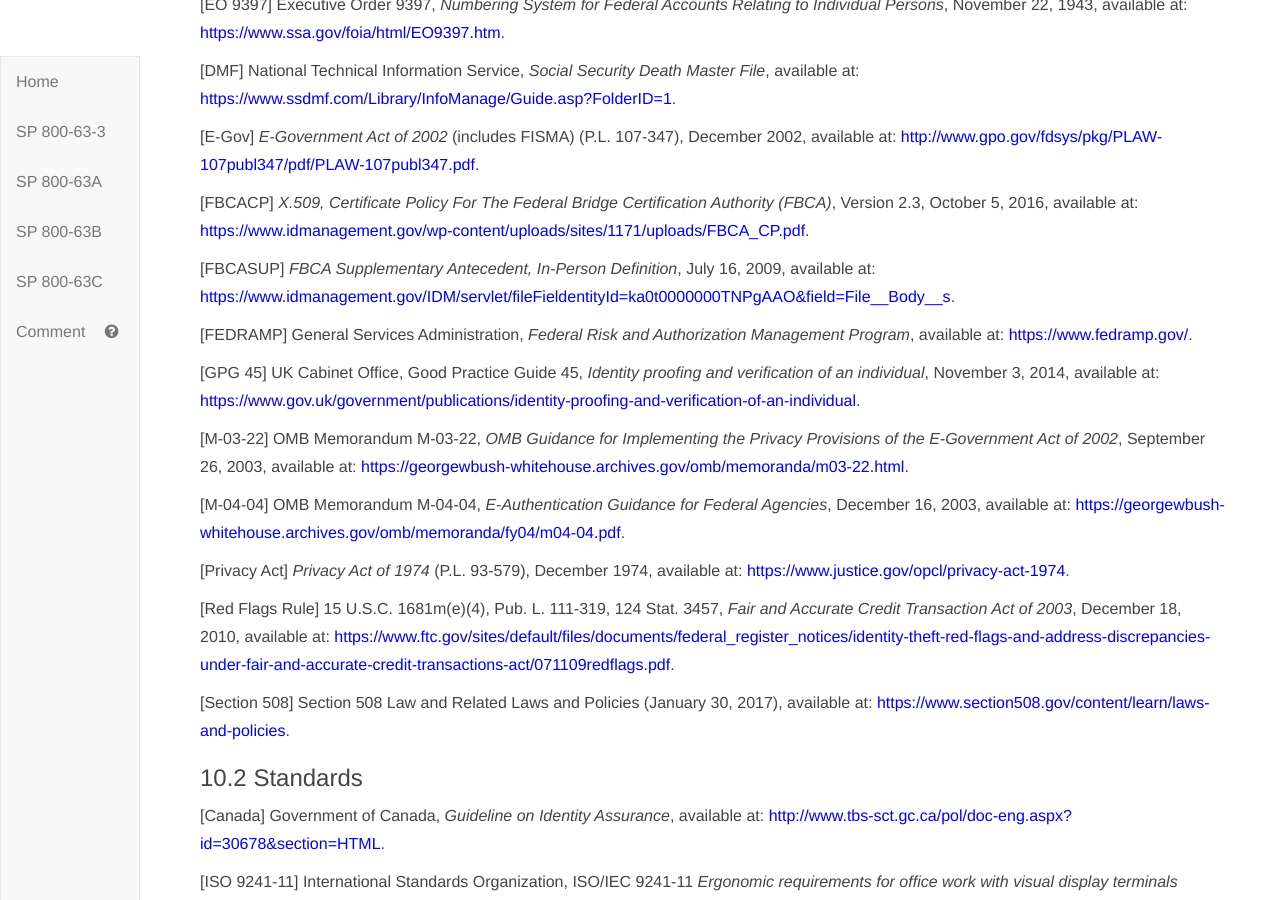
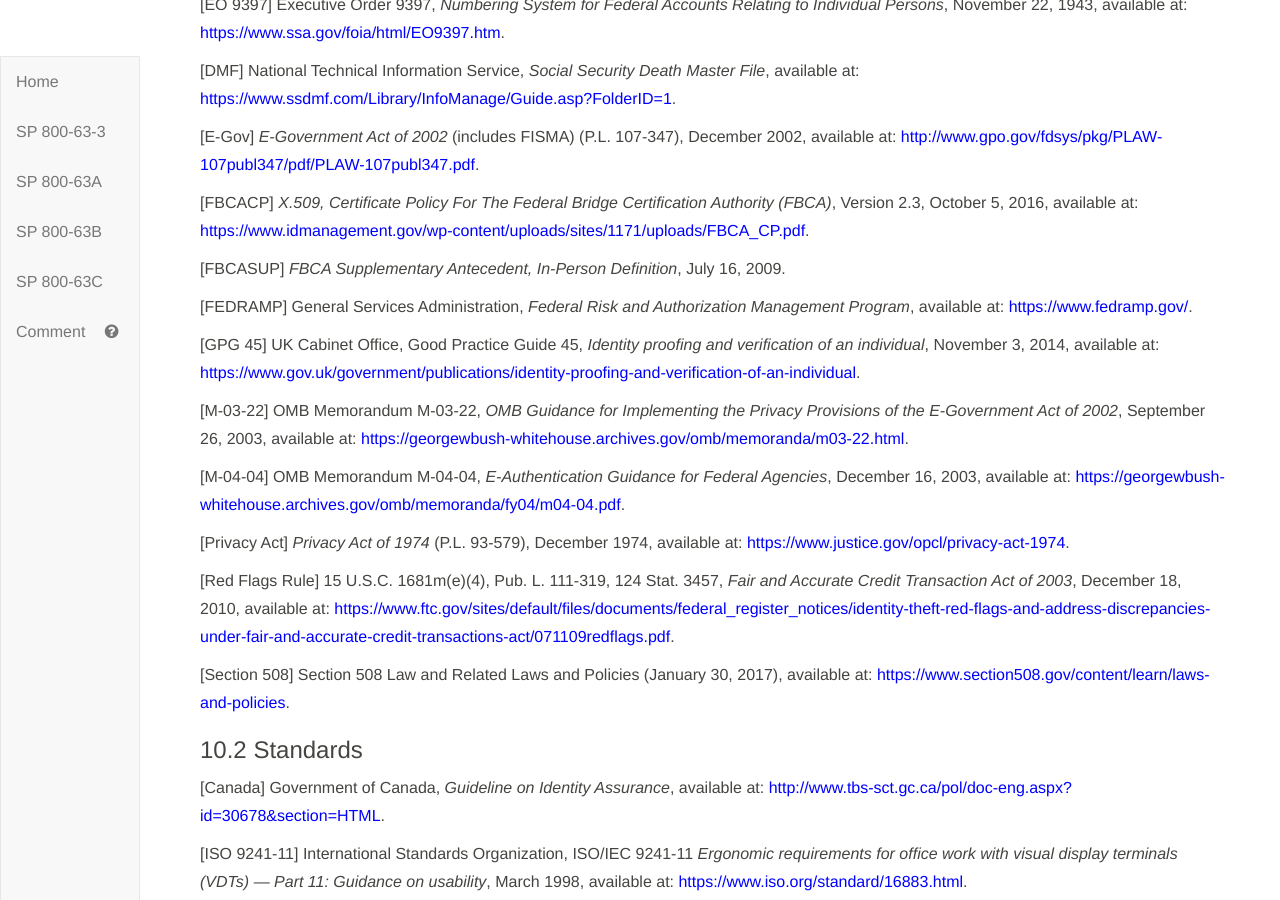
Before and after one commit to usnistgov/800-63-3, a Jekyll site: the page built from sp800-63a/sec10_references.md, in a window 1280 px wide and 900 px high, scrolled down 344 px. Built offline with Jekyll 4.4.1, drawn with Linux system fonts in a browser that asks for light colours; our own code applies the rules of GitHub Pages for plain Markdown files.

Commit message:
removed broken link

```diff
--- a/sp800-63a/sec10_references.md
+++ b/sp800-63a/sec10_references.md
@@ -20,7 +20,7 @@
 
 <a name="fbcacp"></a>[FBCACP] *X.509, Certificate Policy For The Federal Bridge Certification Authority (FBCA)*, Version 2.3, October 5, 2016, available at: <https://www.idmanagement.gov/wp-content/uploads/sites/1171/uploads/FBCA_CP.pdf>.
 
-<a name="fbcasup"></a>[FBCASUP] *FBCA Supplementary Antecedent, In-Person Definition*, July 16, 2009, available at: <https://www.idmanagement.gov/IDM/servlet/fileFieldentityId=ka0t0000000TNPgAAO&field=File__Body__s>.
+<a name="fbcasup"></a>[FBCASUP] *FBCA Supplementary Antecedent, In-Person Definition*, July 16, 2009.
 
 <a name="FEDRAMP"></a>[FEDRAMP] General Services Administration, *Federal Risk and Authorization Management Program*, available at: <https://www.fedramp.gov/>.
 
```
